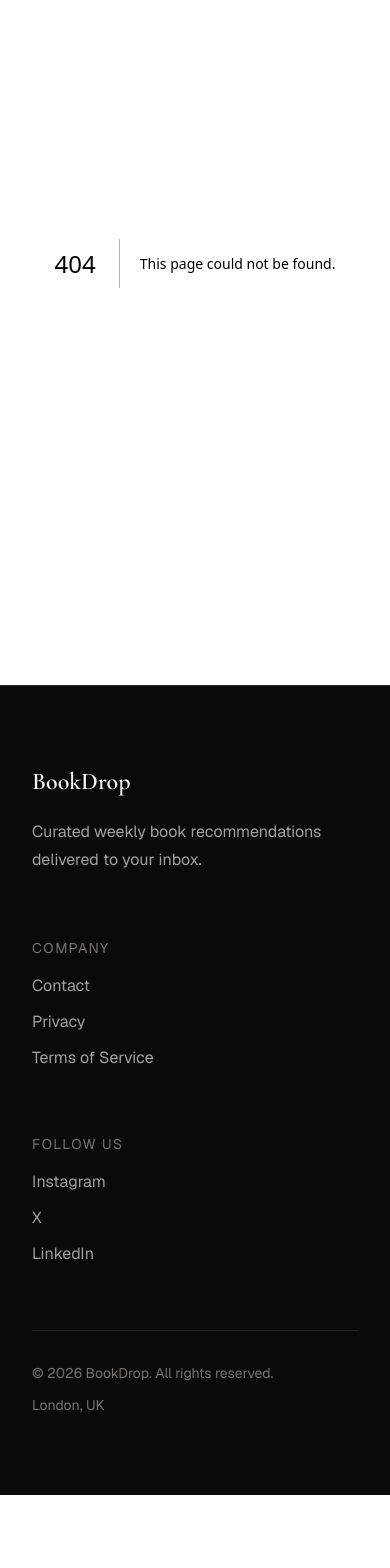
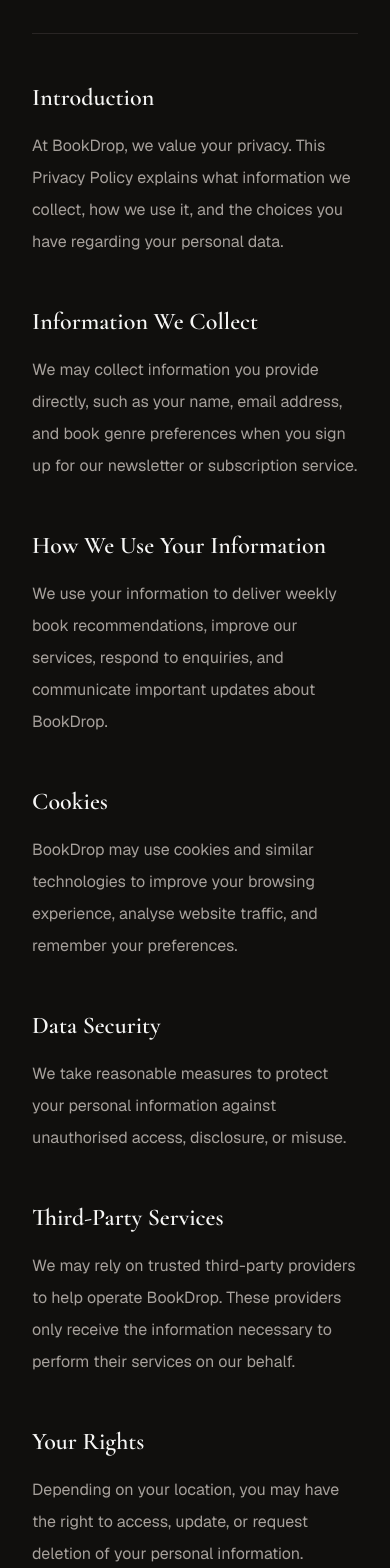
Before and after one commit to SobiahSelvarajah/ss-bookdrop, a Next.js app: page /privacy in a window 390 px wide. Before the commit this address had no page. Shown: the part 240-1808 px from the top of the page. Before the commit the page ends 1735 px from the top, so only its background shows below. Built offline with nearby package versions, Linux system fonts and the light colour scheme.

Commit message:
feat: Privacy policy page added, styled and responsive

```diff
--- /dev/null
+++ b/src/app/privacy/page.tsx
@@ -0,0 +1,92 @@
+import LegalLayout from "@/components/legal/LegalLayout";
+import LegalSection from "@/components/legal/LegalSection";
+
+
+export default function PrivacyPage() {
+    return (
+        <LegalLayout
+            title="Privacy Policy"
+            lastUpdated="July 2026"
+        >
+            <LegalSection title="Introduction">
+                <p>
+                    At BookDrop, we value your privacy.
+                    This Privacy Policy explains what
+                    information we collect, how we
+                    use it, and the choices you have
+                    regarding your personal data.
+                </p>
+            </LegalSection>
+
+            <LegalSection title="Information We Collect">
+                <p>
+                    We may collect information you provide
+                    directly, such as your name, email address,
+                    and book genre preferences when you sign up
+                    for our newsletter or subscription service.
+                </p>
+            </LegalSection>
+
+            <LegalSection title="How We Use Your Information">
+                <p>
+                    We use your information to deliver weekly book
+                    recommendations, improve our services, respond
+                    to enquiries, and communicate important updates
+                    about BookDrop.
+                </p>
+            </LegalSection>
+
+            <LegalSection title="Cookies">
+                <p>
+                    BookDrop may use cookies and similar technologies
+                    to improve your browsing experience, analyse
+                    website traffic, and remember your preferences.
+                </p>
+            </LegalSection>
+
+            <LegalSection title="Data Security">
+                <p>
+                    We take reasonable measures to protect your
+                    personal information against unauthorised
+                    access, disclosure, or misuse.
+                </p>
+            </LegalSection>
+
+            <LegalSection title="Third-Party Services">
+                <p>
+                    We may rely on trusted third-party providers
+                    to help operate BookDrop. These providers
+                    only receive the information necessary to
+                    perform their services on our behalf.
+                </p>
+            </LegalSection>
+
+            <LegalSection title="Your Rights">
+                <p>
+                    Depending on your location, you may have
+                    the right to access, update, or request
+                    deletion of your personal information.
+                </p>
+            </LegalSection>
+
+            <LegalSection title="Changes To This Privacy Policy">
+                <p>
+                    We may update this Privacy Policy from
+                    time to time. Any changes will be
+                    published on this page with the
+                    revised "Last updated" date.
+                </p>
+            </LegalSection>
+
+            <LegalSection title="Contact">
+                <p>
+                    If you have any questions about this
+                    Privacy Policy or about how we handle
+                    your data, please contact us through
+                    the Contact page.
+                </p>
+            </LegalSection>
+
+        </LegalLayout>
+    )
+}
--- a/src/data/footerLinks.ts
+++ b/src/data/footerLinks.ts
@@ -2,7 +2,7 @@
 
 export const companyLinks = [
     { href: "/contact", label: "Contact" },
-    { href: "/privacy", label: "Privacy" },
+    { href: "/privacy", label: "Privacy Policy" },
     { href: "/terms", label: "Terms of Service" },
 ];
 
```
Also changed, not shown: src/app/terms/page.tsx (+33 -18 lines).
